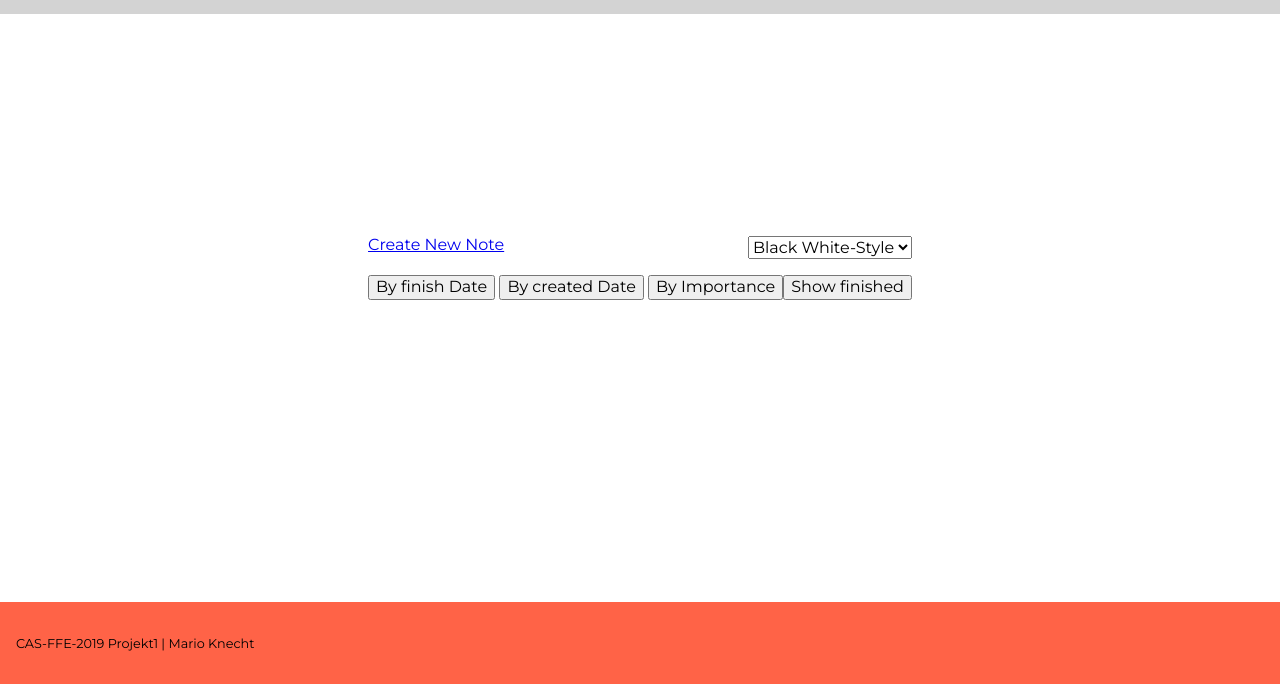
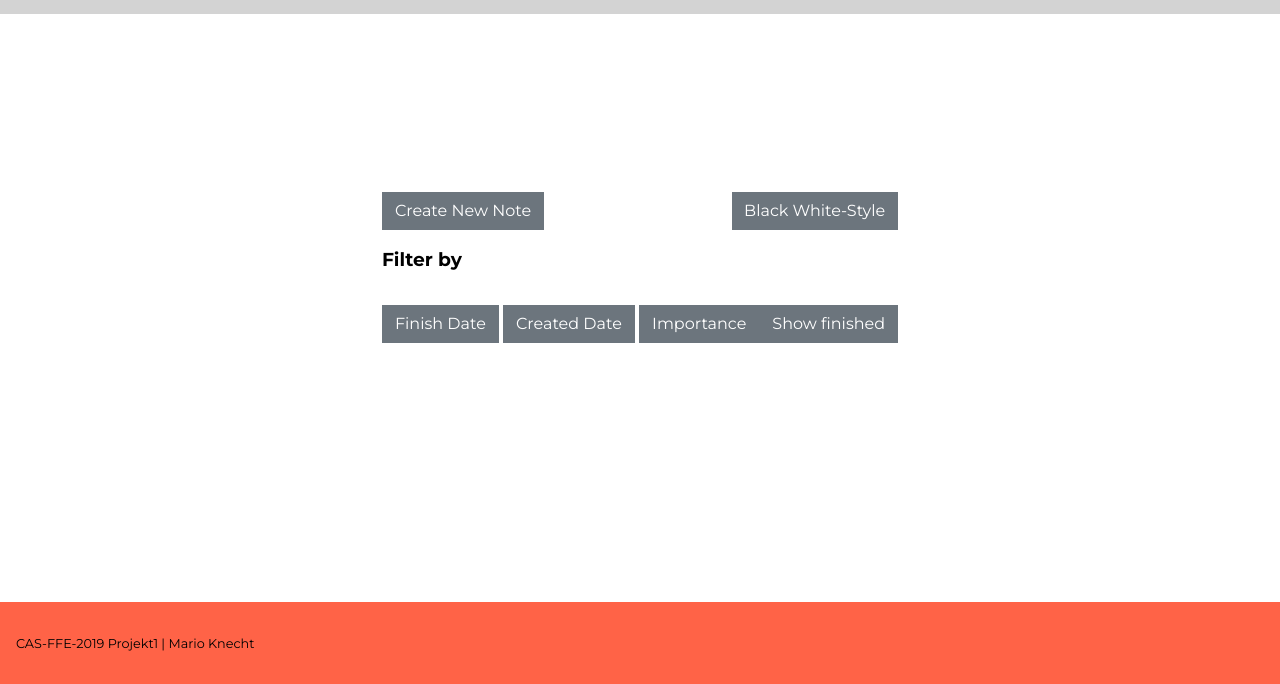
Before and after one commit to bgeye/CAS-FEE-Projekt1, a website: page index.html in a window 1280 px wide. Shown: the part 116-800 px from the top of the page. Drawn offline with nearby package versions, Linux system fonts and the light colour scheme.

Commit message:
styling button and select

```diff
--- a/css/base.css
+++ b/css/base.css
@@ -12,3 +12,7 @@ body {
 body {
     font-family: 'Montserrat', sans-serif;
 }
+
+a {
+    text-decoration: none;
+}
--- a/css/layout.css
+++ b/css/layout.css
@@ -16,6 +16,8 @@ header {
     grid-area: header;
     padding: 1rem;
     background: var(--color-lightgray);
+    /*position:fixed;*/
+    /*width: 100%;*/
 }
 
 main {
@@ -25,6 +27,7 @@ main {
     flex-direction: column;
     justify-content: center;
     align-items: center;
+
 }
 
 footer {
--- a/css/main.css
+++ b/css/main.css
@@ -8,3 +8,6 @@
 @import 'layout.css';
 @import 'form.css';
 @import 'list.css';
+
+@import './partials/button.css';
+@import './partials/select.css';
--- /dev/null
+++ b/css/partials/button.css
@@ -0,0 +1,25 @@
+
+
+.btn {
+    display: inline-block;
+    text-align: center;
+    white-space: nowrap;
+    user-select: none;
+    border: 1px solid transparent;
+    padding: .375rem .75rem;
+    line-height: 1.5;
+    transition: color .15s ease-in-out,background-color .15s ease-in-out,border-color .15s ease-in-out;
+    cursor: pointer;
+}
+
+.btn-primary {
+    color: #fff;
+    background-color: var(--color-gray-20);
+    border-color: var(--color-gray-20);
+}
+
+.btn-primary:hover {
+    color: #fff;
+    background-color: var(--color-gray-30);
+    border-color: var(--color-gray-30);
+}
--- /dev/null
+++ b/css/partials/select.css
@@ -0,0 +1,40 @@
+.select-wrapper {
+    position: relative;
+    background: var(--color-gray-20);
+    padding: .375rem .75rem;
+    display: flex;
+}
+
+.select-wrapper:hover {
+    background: var(--color-gray-30);
+}
+
+.select-wrapper:hover select {
+    background: var(--color-gray-30);
+}
+
+
+select {
+    -moz-appearance: none;
+    -webkit-appearance: none;
+    appearance: none;
+    border: none;
+    color: var(--color-white);
+    cursor: pointer;
+    font-size: 1rem;
+    outline: none;
+    width: 100%;
+    background: var(--color-gray-20);
+}
+
+select option {
+    color: var(--color-white);
+}
+
+select::-ms-expand {
+    display: none;
+}
+
+select:focus::-ms-value {
+    background: transparent;
+}
--- a/css/variables.css
+++ b/css/variables.css
@@ -3,6 +3,9 @@
  */
 
 body {
+    --color-white: #fff;
     --color-tomato:tomato;
     --color-lightgray: lightgray;
+    --color-gray-20: #6c757d;
+    --color-gray-30: #5a6268;
 }
--- a/index.html
+++ b/index.html
@@ -20,21 +20,24 @@
         </header>
         <main>
             <div class="main-content">
-
-
                 <section class="controls">
                     <nav>
                         <a href="createNote.html" class="btn btn-primary">Create New Note</a>
+                        <div class="select-wrapper">
                             <select name="color-theme" id="themeswitch">
                                 <option value="blackwhite">Black White-Style</option>
                                 <option value="">Other Style</option>
                             </select>
+                        </div>
+
                     </nav>
+                    <h3>Filter by</h3>
                     <div class="filter">
+
                         <div class="filter__wrapper">
-                        <button id="filter-finish-date" type="button" class="btn btn-primary">By finish Date</button>
-                        <button id="filter-create-date" type="button" class="btn btn-primary">By created Date</button>
-                        <button id="filter-importance" type="button" class="btn btn-primary">By Importance</button>
+                            <button id="filter-finish-date" type="button" class="btn btn-primary">Finish Date</button>
+                            <button id="filter-create-date" type="button" class="btn btn-primary">Created Date</button>
+                            <button id="filter-importance" type="button" class="btn btn-primary">Importance</button>
                         </div>
                         <button id="filter-finished" type="button" class="btn btn-primary">Show finished</button>
                     </div>
```
Also changed, not shown: createNote.html (+4 -2 lines). Lines whose indentation alone changed are shown as unchanged.
